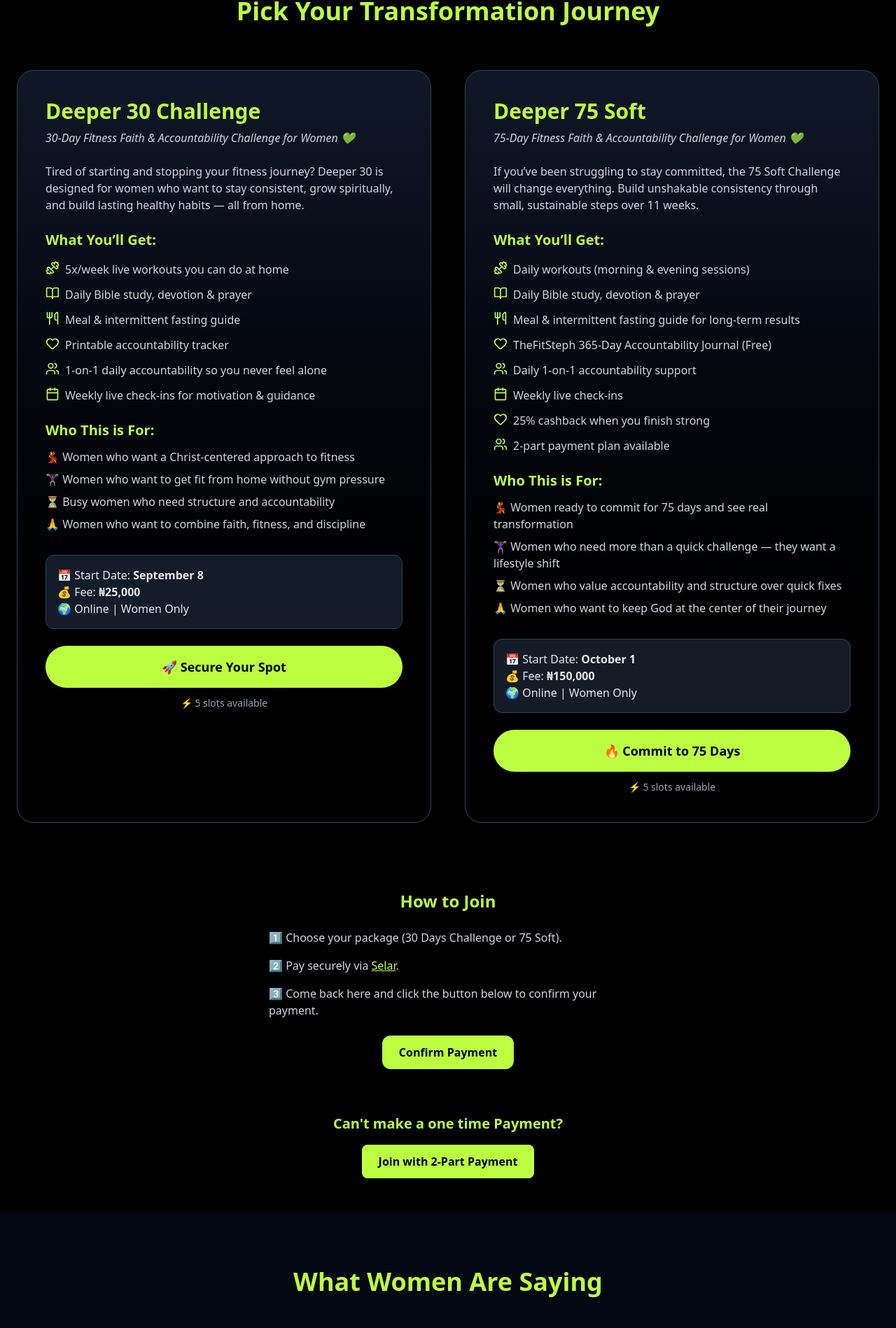
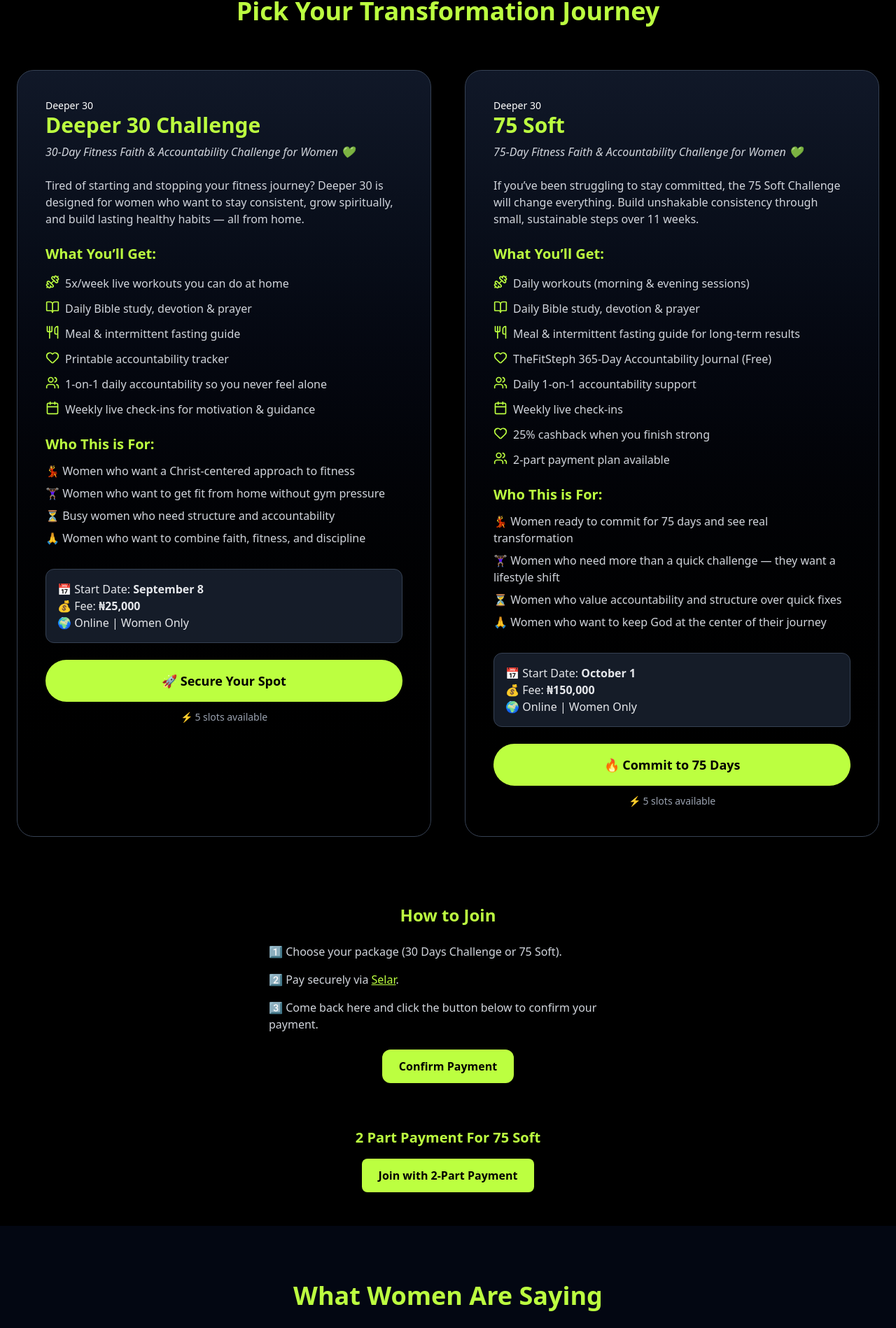
Before and after one commit to Favour-Yusuf/The-Fit-Steph, a React (Vite) app: page / in a window 1280 px wide. Shown: the part 1444-3342 px from the top of the page at 70% size. Built offline with nearby package versions, Linux system fonts and the light colour scheme.

Commit message:
updateddd

```diff
--- a/src/components/Programs.tsx
+++ b/src/components/Programs.tsx
@@ -29,7 +29,7 @@ export const Programs = () => {
       link: "https://selar.com/3r4373js67",
     },
     {
-      title: "Deeper 75 Soft",
+      title: "75 Soft",
       subtitle: "75-Day Fitness Faith & Accountability Challenge for Women 💚",
       intro: "If you’ve been struggling to stay committed, the 75 Soft Challenge will change everything. Build unshakable consistency through small, sustainable steps over 11 weeks.",
       benefits: [
@@ -73,6 +73,7 @@ export const Programs = () => {
             className="bg-gradient-to-b from-gray-900 to-black p-10 rounded-3xl shadow-xl border border-gray-700 relative"
           >
             {/* Title */}
+            <p className="text-sm text-left">Deeper 30</p>
             <h3 className="text-3xl font-bold text-[#BCFF40]">{p.title}</h3>
             <p className="mt-2 text-gray-300 italic">{p.subtitle}</p>
 
--- a/src/components/Testimonials.tsx
+++ b/src/components/Testimonials.tsx
@@ -86,7 +86,7 @@ export const Testimonials = () => {
 
   return (
     <div className="bg-gray-950 py-20">
-      <h2 className="text-4xl font-bold text-center text-[#BCFF40] mb-12">
+      <h2 className="text-4xl px-6 font-bold text-center text-[#BCFF40] mb-12">
         What Women Are Saying
       </h2>
 
--- a/src/components/TwoPartPayment.tsx
+++ b/src/components/TwoPartPayment.tsx
@@ -32,7 +32,7 @@ export const TwoPartPayment = () => {
   return (
     <div className="text-center my-12">
       {/* Trigger button */}
-            <h2 className="text-xl font-bold text-[#BCFF40] mb-4">Can't make a one time Payment?</h2>
+            <h2 className="text-xl font-bold text-[#BCFF40] mb-4">2 Part Payment For 75 Soft</h2>
       <button
         onClick={() => setShowStep1(true)}
         className="bg-[#BCFF40] text-black py-3 px-6 rounded-lg font-semibold hover:bg-lime-400 transition"
```
